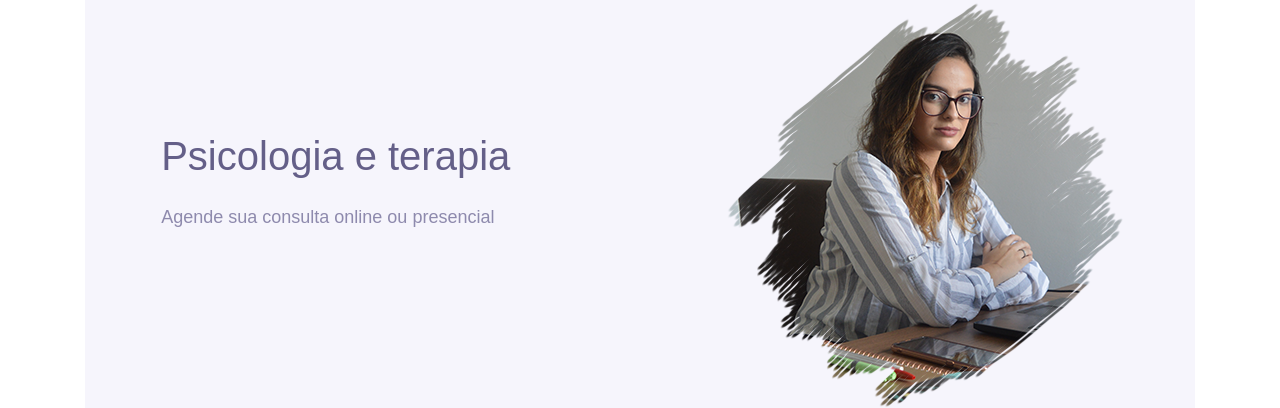
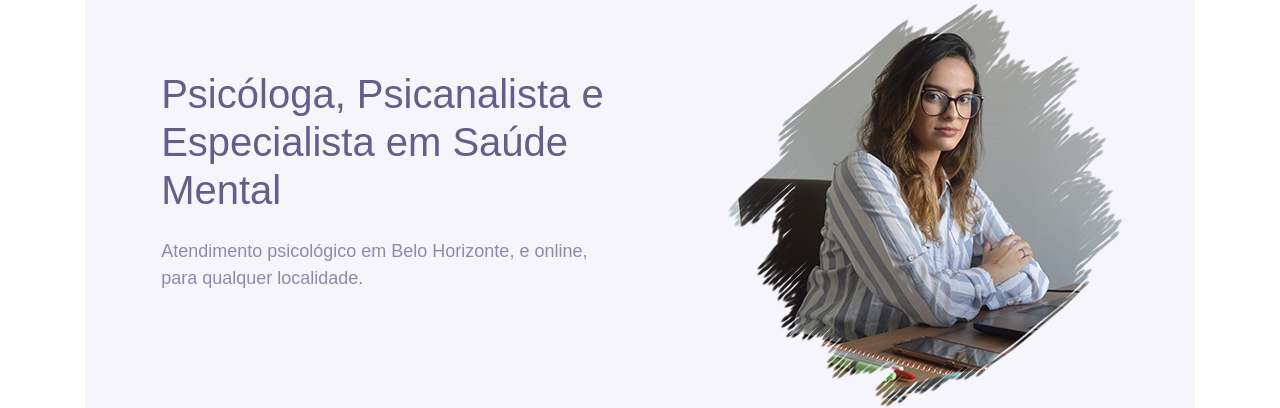
Before and after one commit to Menighin/thaisresendepsi-site, a Vue app: page / in a window 1280 px wide. Shown: the part 151-559 px from the top of the page. Built offline with nearby package versions, Linux system fonts and the light colour scheme.

Commit message:
Favicon & Banner text

```diff
--- a/index.html
+++ b/index.html
@@ -2,7 +2,7 @@
 <html lang="en">
   <head>
     <meta charset="UTF-8" />
-    <link rel="icon" href="/favicon.ico" />
+    <link rel="icon" href="/favicon.svg" />
     <meta name="viewport" content="width=device-width, initial-scale=1.0" />
     <title>Thais Resende</title>
   </head>
--- a/src/views/IndexView.vue
+++ b/src/views/IndexView.vue
@@ -4,8 +4,8 @@
       <div class="page-banner home-banner">
         <div class="row align-items-center flex-wrap-reverse h-100">
           <div class="col-md-6 py-5 wow fadeInLeft">
-            <h1 class="mb-4">Psicologia e terapia</h1>
-            <p class="text-lg text-grey mb-5">Agende sua consulta online ou presencial</p>
+            <h1 class="mb-4">Psicóloga, Psicanalista e Especialista em Saúde Mental</h1>
+            <p class="text-lg text-grey mb-5">Atendimento psicológico em Belo Horizonte, e online, para qualquer localidade.</p>
             <!-- <a href="#" class="btn btn-primary btn-split">Watch Video <div class="fab"><span class="mai-play"></span></div></a> -->
           </div>
           <div class="col-md-6 py-5 wow zoomIn">
```
Also changed, not shown: public/favicon.svg (added).
